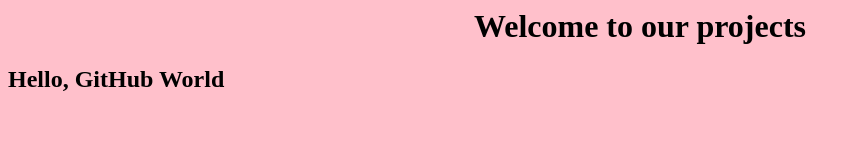
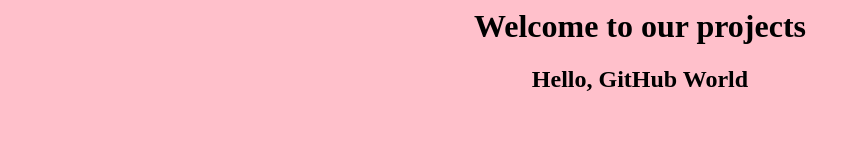
Before and after one commit to Subhash-GITHUB2023/NewProject, a plain HTML site: page index.html in a window 1280 px wide. Shown: the whole page, without its empty margins (0-860 px from the left). Drawn offline with Linux system fonts and the light colour scheme.

Commit message:
added new feature

```diff
--- a/index.html
+++ b/index.html
@@ -1,6 +1,6 @@
 <html>
  <body bgcolor="pink">
 <h1><center>Welcome to our projects</h1>
-    <h2>Hello, GitHub World</h2>
+    <h2><center>Hello, GitHub World</h2>
 </body>
 </html>
```
